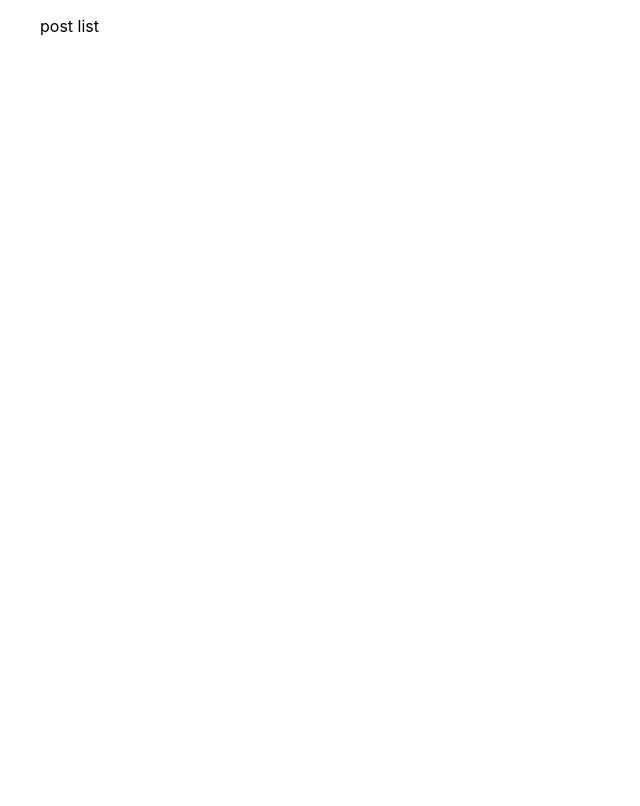
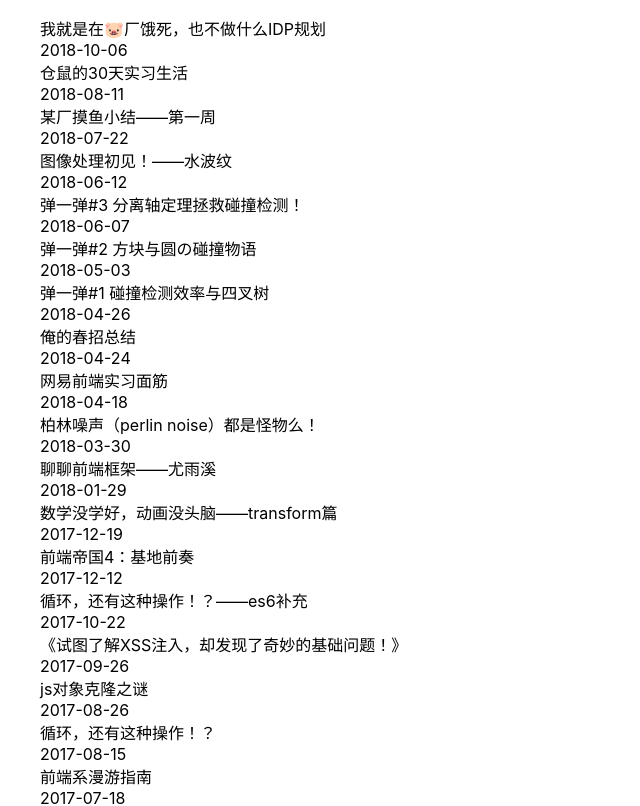
Before and after one commit to B-sirius/b-sirius.github.io, a Next.js app: page /posts in a window 1280 px wide. Shown: the top 806 px of the page, without its empty margins (0-640 px from the left). Built offline with nearby package versions, Linux system fonts and the light colour scheme.

Commit message:
feat: basic setup

```diff
--- a/pages/posts/index.js
+++ b/pages/posts/index.js
@@ -1,5 +1,30 @@
+import postMap from 'postMap.json';
+import dayjs from 'dayjs';
+import Link from 'next/link';
+
+const list = Object
+    .values(postMap)
+    .sort((post1, post2) => {
+        const date1 = dayjs(post1.date);
+        const date2 = dayjs(post2.date);
+        if (date1.isBefore(date2)) {
+            return 1;
+        }
+        return -1;
+    });
+
 const PostList = () => (
-    <ul>post list</ul>
+    <ul>
+        {list.map((post) => {
+            const { date, title, id } = post;
+            return (
+                <div>
+                    <Link href={`/posts/${id}`}>{title}</Link>
+                    <div>{date}</div>
+                </div>
+            )
+        })}
+    </ul>
 )
 
 export default PostList;
```
Also changed, not shown: pages/index.js (+8 -1 lines).
